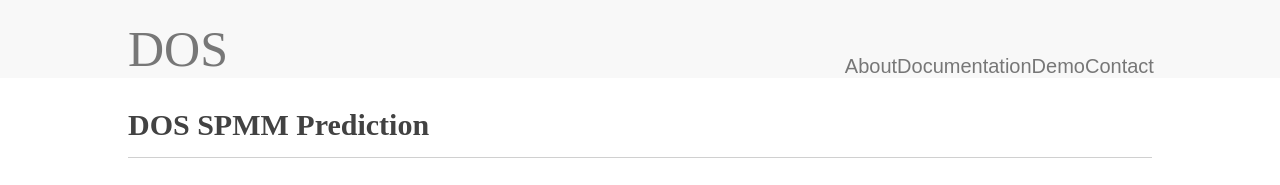
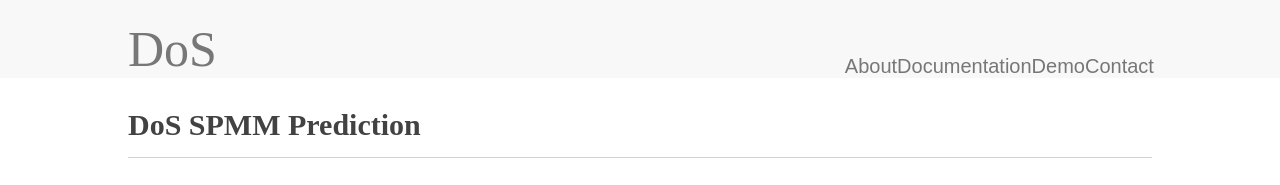
Before and after one commit to kmu-dos/kmu-dos.github.io, a plain HTML site: page index.html in a window 1280 px wide. Shown: the top 185 px of the page. Drawn offline with Linux system fonts and the light colour scheme.

Commit message:
Update index.html

```diff
--- a/index.html
+++ b/index.html
@@ -4,11 +4,11 @@
     <link rel="stylesheet" href="./style.css">
     <script src="./index.js"></script>
     <meta charset="UTF-8">
-    <title>DOS (Dense Or Sparse)</title>
+    <title>DoS</title>
 </head>
 <body>
     <div class="header">
-        <h1>DOS</h1>
+        <h1>DoS</h1>
         <div class="nav-bar">
             <button id="nav-about" onclick="NavBtn()">About</button>
             <button id="nav-docu" onclick="NavBtn()">Documentation</button>
@@ -17,7 +17,7 @@
         </div>
     </div>
     <div class="contents">
-        <h2>DOS SPMM Prediction</h2>
+        <h2>DoS SPMM Prediction</h2>
         <div class="demo-description">
         <p>DoS performs optimal SPMM by estimating the SPMM latency when the right matrix is transformed to dense format or remains in sparse format based on matrix multiplication information.</p>
         <br>
```
